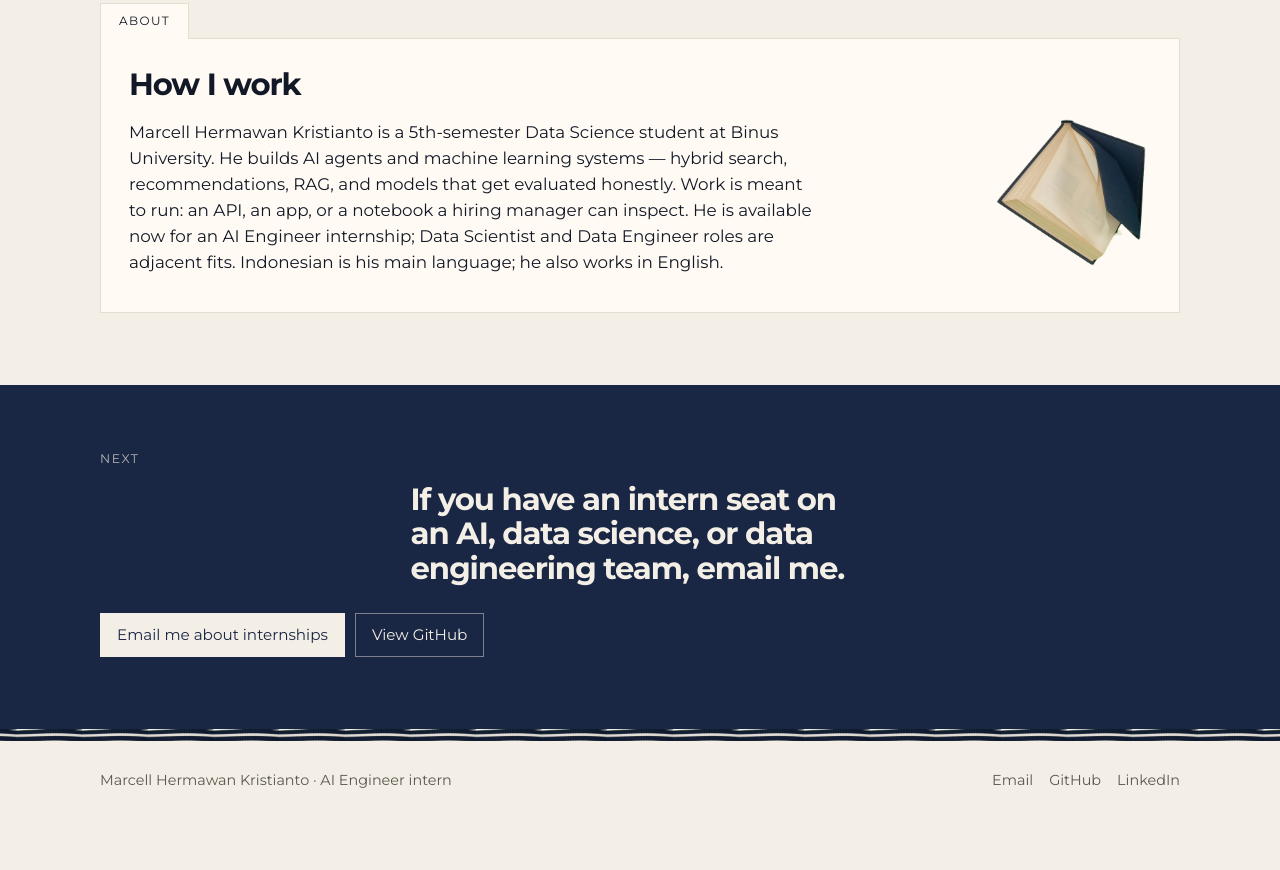
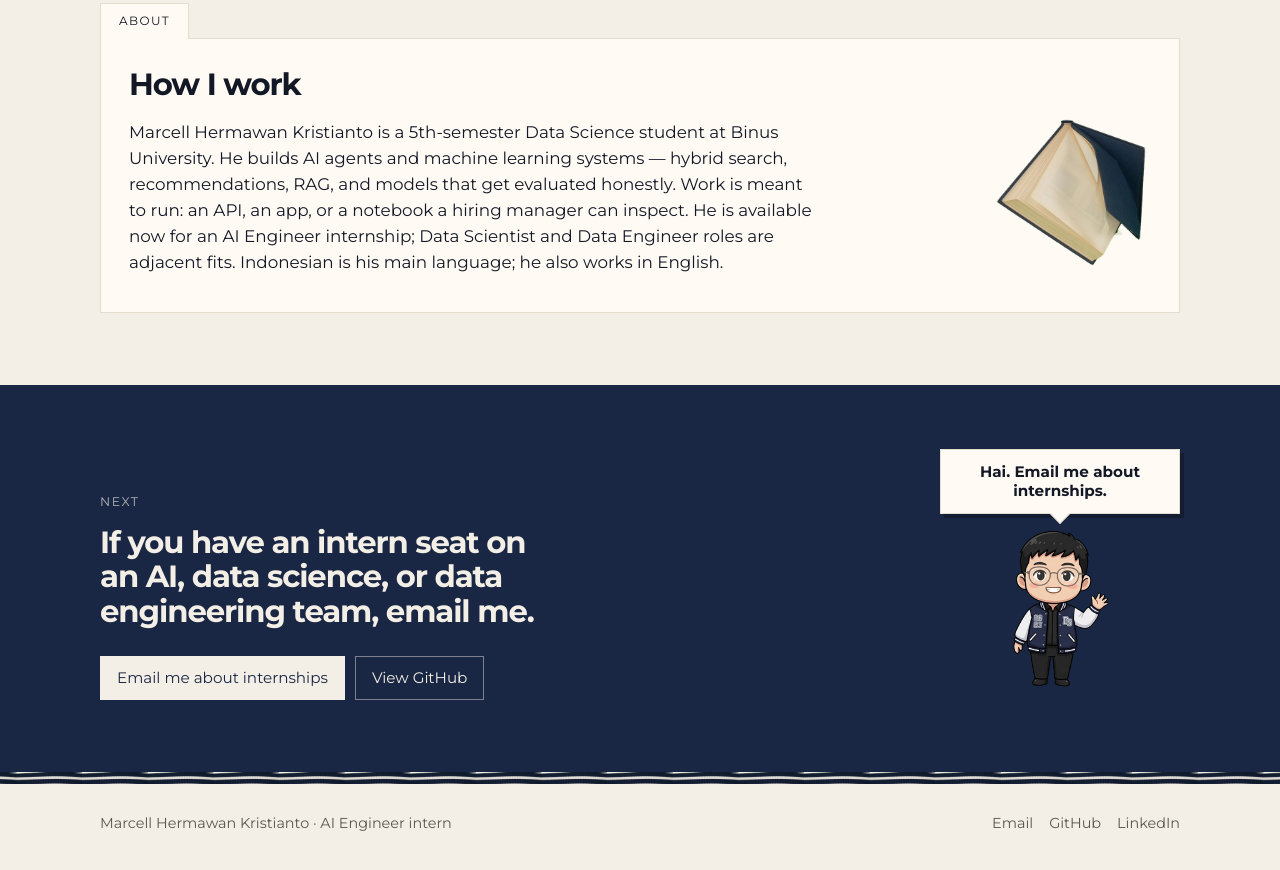
Before and after one commit to marknshoot/marcell-portfolio, a plain HTML site: page site/index.html in a window 1280 px wide. Shown: the part 2540-3410 px from the top of the page. Drawn offline with nearby package versions, Linux system fonts and the light colour scheme; animation ran at ten frames a second.

Commit message:
Wave from the final CTA with a mailto speech bubble
When Selected work is done, the last section shows the DS-jacket chibi waving at whoever scrolled this far. The cream bubble is the same internship email as the button; the walking pet steps aside so there is only one avatar on that screen.

```diff
--- a/site/i18n.js
+++ b/site/i18n.js
@@ -41,6 +41,7 @@
       "close.title": "Kalau ada kursi magang di tim AI, data science, atau data engineering, email saya.",
       "close.ctaEmail": "Email untuk magang",
       "close.ctaGithub": "Lihat GitHub",
+      "close.bubble": "Hai. Email untuk magang.",
       "footer.tag": "Intern AI Engineer",
       "pet.tip": "Klik untuk wave.",
     },
--- a/site/index.html
+++ b/site/index.html
@@ -304,7 +304,9 @@
       </section>
     </main>
 
-    <section class="close" aria-labelledby="close-title">
+    <section class="close" id="close" aria-labelledby="close-title">
+      <div class="close-row">
+        <div class="close-copy">
           <p class="kicker kicker-on-navy" data-i18n="close.kicker">Next</p>
           <h2 id="close-title" data-i18n="close.title">
             If you have an intern seat on an AI, data science, or data engineering team, email me.
@@ -314,6 +316,24 @@
               >Email me about internships</a
             >
             <a class="btn btn-ghost" href="https://github.com/marknshoot" data-i18n="close.ctaGithub">View GitHub</a>
+          </div>
+        </div>
+        <div class="close-wave">
+          <a
+            class="close-bubble"
+            href="mailto:marcellkristianto.ai@gmail.com"
+            aria-label="Email Marcell about internships"
+          >
+            <span data-i18n="close.bubble">Hai. Email me about internships.</span>
+          </a>
+          <img
+            class="close-chibi"
+            src="assets/pet/wave.png"
+            alt=""
+            width="168"
+            height="168"
+          />
+        </div>
       </div>
     </section>
 
--- a/site/pet.js
+++ b/site/pet.js
@@ -1,4 +1,18 @@
 (() => {
+  const closeHost = document.getElementById("close");
+  const closeChibi = document.querySelector(".close-chibi");
+  if (closeHost && closeChibi) {
+    const reduce = window.matchMedia("(prefers-reduced-motion: reduce)").matches;
+    const io = new IntersectionObserver(
+      (entries) => {
+        const on = entries.some((e) => e.isIntersecting && e.intersectionRatio >= 0.28);
+        closeChibi.classList.toggle("is-waving", on && !reduce);
+      },
+      { threshold: [0.28, 0.5] }
+    );
+    io.observe(closeHost);
+  }
+
   const el = document.getElementById("pet");
   if (!el) return;
   try {
@@ -156,10 +170,11 @@
     }
 
     const sec = visibleSection();
+    el.classList.toggle("pet--away", sec === "close");
     if (sec !== shownSection && mode !== "wave") {
       shownSection = sec;
       const map = { hero: L.hero, projects: L.projects, skills: L.skills, about: L.about, close: L.close };
-      if (map[sec]) say(map[sec], 3200);
+      if (map[sec] && sec !== "close") say(map[sec], 3200);
     }
 
     if (mode === "wave") {
--- a/site/styles.css
+++ b/site/styles.css
@@ -1177,8 +1177,11 @@ html.book-ok .plays > .playboard {
   padding: 64px 24px 72px;
 }
 
-.close h2,
-.close .kicker-on-navy {
+.close-row {
+  display: grid;
+  grid-template-columns: minmax(0, 1fr) auto;
+  gap: 28px 40px;
+  align-items: end;
   width: min(var(--max), 100%);
   margin-inline: auto;
 }
@@ -1192,8 +1195,78 @@ html.book-ok .plays > .playboard {
 }
 
 .close .actions {
-  width: min(var(--max), 100%);
-  margin-inline: auto;
+  margin-top: 28px;
+}
+
+.close-wave {
+  position: relative;
+  display: flex;
+  flex-direction: column;
+  align-items: center;
+  justify-self: end;
+  width: min(240px, 100%);
+  padding-bottom: 4px;
+}
+
+.close-bubble {
+  position: relative;
+  display: flex;
+  align-items: center;
+  justify-content: center;
+  margin: 0 0 14px;
+  padding: 12px 14px;
+  min-height: 44px;
+  background: var(--surface);
+  color: var(--ink);
+  border: 1px solid var(--line);
+  text-decoration: none;
+  font-weight: 700;
+  font-size: 0.95rem;
+  line-height: 1.3;
+  text-align: center;
+  box-shadow: 4px 4px 0 rgba(0, 0, 0, 0.28);
+}
+
+.close-bubble::after {
+  content: "";
+  position: absolute;
+  left: 50%;
+  bottom: -8px;
+  width: 14px;
+  height: 14px;
+  background: var(--surface);
+  border-right: 1px solid var(--line);
+  border-bottom: 1px solid var(--line);
+  transform: translateX(-50%) rotate(45deg);
+}
+
+.close-bubble:hover,
+.close-bubble:focus-visible {
+  background: var(--bg);
+}
+
+.close-chibi {
+  display: block;
+  width: 168px;
+  height: 168px;
+  transform-origin: 70% 80%;
+}
+
+.close-chibi.is-waving {
+  animation: close-wave 0.9s ease-in-out infinite;
+}
+
+@keyframes close-wave {
+  0%,
+  100% {
+    transform: rotate(0deg) translateY(0);
+  }
+  35% {
+    transform: rotate(-7deg) translateY(-5px);
+  }
+  70% {
+    transform: rotate(5deg) translateY(0);
+  }
 }
 
 .foot {
@@ -1227,6 +1300,11 @@ html.book-ok .plays > .playboard {
 .foot-links a {
   color: var(--muted);
   text-decoration: none;
+}
+
+.pet--away {
+  opacity: 0;
+  pointer-events: none;
 }
 
 .pet {
@@ -1419,6 +1497,20 @@ html.book-ok .plays > .playboard {
   .pet-img {
     height: 96px;
   }
+
+  .close-row {
+    grid-template-columns: 1fr;
+    justify-items: start;
+  }
+
+  .close-wave {
+    justify-self: start;
+  }
+
+  .close-chibi {
+    width: 132px;
+    height: 132px;
+  }
 }
 
 @media (prefers-reduced-motion: reduce) {
@@ -1427,7 +1519,8 @@ html.book-ok .plays > .playboard {
   }
 
   .book-float.is-on,
-  .book-float::after {
+  .book-float::after,
+  .close-chibi.is-waving {
     animation: none;
   }
 }
```
Also changed, not shown: 1 other file. Lines whose indentation alone changed are shown as unchanged.
